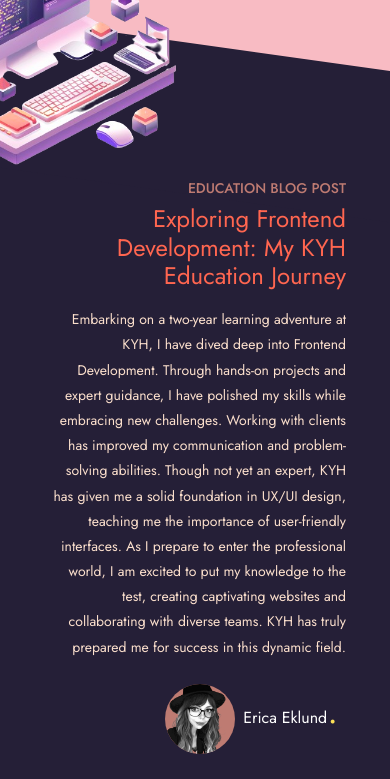
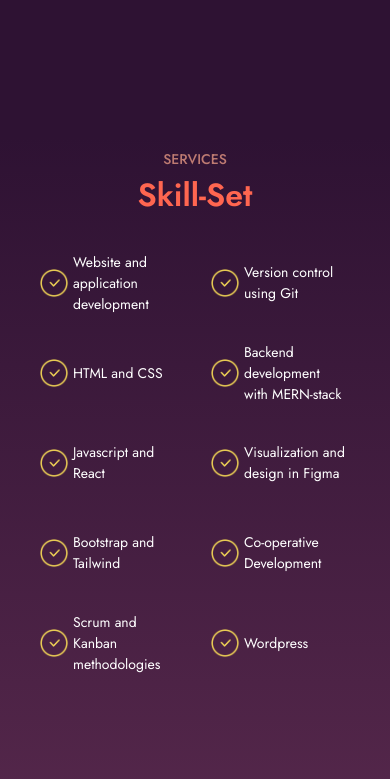
Before and after one commit to Eialist/portfolio, a React (Vite) app: page / in a window 390 px wide. Shown: the part 980-1759 px from the top of the page. Built offline with nearby package versions, Linux system fonts and the light colour scheme.

Commit message:
fixed changes to mobile and desktop

```diff
--- a/src/App.css
+++ b/src/App.css
@@ -163,6 +163,57 @@
   overflow: hidden;
 }
 
+/* Skill-component*/
+
+.skill-bg {
+  background: rgb(46,18,51);
+  background: linear-gradient(180deg, rgba(46,18,51,1) 15%, rgba(90,42,78,1) 95%);
+  color: white;
+  height: 600px;
+  width: 100vw;
+  display: flex;
+  justify-content: center;
+  align-items: center;
+}
+
+.skill-container {
+  padding: 6em;
+}
+
+.skill-text-container {
+  text-align: center;
+}
+
+.skill-list-container {
+  display: flex;
+  justify-content: space-between;
+  padding: 0 6em;
+}
+
+.skill-list-container ul li {
+  list-style: none;
+  padding: 8px 0px;
+  display: flex;
+  align-items: center;
+}
+
+.skill-list-container ul li span {
+  padding: 0 4px;
+}
+
+.skill-sm-title {
+    font-size: 32px;
+    font-weight: 600;
+    color: #B0A922 !important;
+    color: #ff6650 !important;
+    padding-bottom: 16px;
+}
+
+.skill-bg-text {
+  font-size: 14px;
+    color: #BE7B72;
+}
+
 /* Edu-component */
 .edu-bg {
   max-width: 100vw;
@@ -215,7 +266,7 @@
   display: none;
 }
 
-.skill-bg {
+.work-bg {
   max-width: 100vw !important;
   height: 850px;
   background: rgb(46,18,51);
@@ -225,7 +276,7 @@
   overflow: hidden;
 }
 
-.skill-bg .card {
+.work-bg .card {
   width: 300px;
   background-color: transparent;
   display: flex;
@@ -234,12 +285,12 @@
   margin: 72px 0;
 }
 
-.skill-bg .card h4 {
+.work-bg .card h4 {
   color: #fff;
   margin: 32px 0 16px;
 }
 
-.skill-bg .card p {
+.work-bg .card p {
   text-align: center;
   height: 75px;
   color: #FDAF7B;
@@ -247,7 +298,7 @@
   font-weight: 300;
 }
 
-.skill-bg .row {
+.work-bg .row {
   max-width: 1050px;
   margin: 0px auto;
   display: flex;
@@ -274,28 +325,28 @@
   background: linear-gradient(215deg, rgba(255,153,0,1) 15%, rgba(251,223,87,1) 85%);
 }
 
-.skill-btn {
+.work-btn {
   background-color: transparent;
   border: 2px solid #FBDF57;
   padding: 3px 20px;
   color: #fff;
 }
 
-.skill-btn a {
+.work-btn a {
   color: white;
 }
 
-.skill-btn:hover {
+.work-btn:hover {
   background-color: #FBDF57;
   color: #181818;
   scale: 1.2;
 }
 
-.skill-btn a:hover {
+.work-btn a:hover {
   color: #181423;
 }
 
-.skill-circle-icon {
+.work-circle-icon {
   width: 85px;
   height: 85px;
   border-radius: 500px;
@@ -304,21 +355,21 @@
   align-items: center;
 }
 
-.skill-circle-icon img {
+.work-circle-icon img {
   width: 40px;
 }
 
-.skill-text-container {
+.work-text-container {
   text-align: center;
 }
 
-.skill-title {
+.work-title {
   font-size: 32px;
   margin: 0 0 16px;
   color: #FDAF7B
 }
 
-.skill-text {
+.work-text {
   color: #FBDFCC;
   font-size: 14px;
 }
@@ -406,6 +457,30 @@
 
 
 @media only screen and (max-width: 900px) {
+
+  .skill-bg {
+    height: 110vh;
+  }
+
+  .skill-container {
+    padding: 3em;
+    margin-top: -7em;
+  }
+
+  .skill-list-container {
+    padding: 0;
+  }
+
+  .skill-list-container ul {
+    padding: 0;
+    margin: 0;
+  }
+
+  .skill-list-container ul li {
+    height: 90px;
+    font-size: 14px;
+  }
+
   .edu-bg {
     overflow-x: clip;
     position: relative;
@@ -583,20 +658,21 @@
     display: none;
   } */
 
-  .skill-bg .card {
+  .work-bg .card {
     margin: 56px auto;
     /* transform: scale(0.9); */
   }
 
-  .skill-bg .card p{
+  .work-bg .card p{
     height: 100%;
   }
 
-  .skill-bg {
+  .work-bg {
     height: 100%;
     padding-bottom: 32px;
     position: relative;
     overflow: hidden;
+    margin-top: -0.1em;
   }
 
   .contact-form-container {
@@ -606,13 +682,19 @@
 
 @media only screen and (max-width: 600px) {
   .hero-bg{
-    height: 125vh;
+    padding-top: 4em;
+    height: 115vh;
   }
   .hero-img {
     width: 100vw;
     height: 420px;
   }
-
+  .skill-bg {
+    height: 115vh;
+  }
+  .skill-container {
+    padding: 1.5em !important;
+  }
 }
 
 @keyframes slide-down {
--- a/src/components/Navbar.jsx
+++ b/src/components/Navbar.jsx
@@ -50,7 +50,7 @@
                   Portfolio
                 </a>
               </li>
-              <li className="nav-item">
+              {/* <li className="nav-item">
                 <a
                   className="nav-link nav-text"
                   href="#"
@@ -58,7 +58,7 @@
                   disabled>
                   Pricing
                 </a>
-              </li>
+              </li> */}
               <li className="nav-item">
                 <a className="nav-link nav-text" onClick={handleClick}>
                   Contact
--- a/src/components/SkillsetComponent.jsx
+++ b/src/components/SkillsetComponent.jsx
@@ -0,0 +1,66 @@
+import check from "../assets/icons/yellow-check.png";
+
+const SkillsetComponent = () => {
+  return (
+    <div className="skill-bg">
+      <div className="container skill-container">
+        <div className="row skill-text-container">
+          <h3 className="skill-bg-text">SERVICES</h3>
+          <h2 className="skill-sm-title">Skill-Set</h2>
+        </div>
+        <div className=" skill-list-container">
+          <div className="col-sm-5">
+            <ul>
+              <li>
+                <img src={check} width={30} alt="" />
+                <span>Website and application development</span>
+              </li>
+              <li>
+                <img src={check} width={30} alt="" />
+                <span>HTML and CSS</span>
+              </li>
+              <li>
+                <img src={check} width={30} alt="" />
+                <span>Javascript and React</span>
+              </li>
+              <li>
+                <img src={check} width={30} alt="" />
+                <span>Bootstrap and Tailwind</span>
+              </li>
+              <li>
+                <img src={check} width={30} alt="" />
+                <span>Scrum and Kanban methodologies</span>
+              </li>
+            </ul>
+          </div>
+          <div className="col-sm-5">
+            <ul>
+              <li>
+                <img src={check} width={30} alt="" />
+                <span>Version control using Git</span>
+              </li>
+              <li>
+                <img src={check} width={30} alt="" />
+                <span>Backend development with MERN-stack</span>
+              </li>
+              <li>
+                <img src={check} width={30} alt="" />
+                <span>Visualization and design in Figma</span>
+              </li>
+              <li>
+                <img src={check} width={30} alt="" />
+                <span>Co-operative Development</span>
+              </li>
+              <li>
+                <img src={check} width={30} alt="" />
+                <span>Wordpress</span>
+              </li>
+            </ul>
+          </div>
+        </div>
+      </div>
+    </div>
+  );
+};
+
+export default SkillsetComponent;
--- a/src/components/WorkComponent.jsx
+++ b/src/components/WorkComponent.jsx
@@ -8,12 +8,11 @@
 
 const WorkComponent = () => {
   return (
-    <div className="container skill-bg">
+    <div className="container work-bg">
       <div className="diagonal-bg-left"></div>
-      <div className="diagonal-bg-right"></div>
-      <div className="row skill-text-container">
-        <h3 className="skill-title">Work</h3>
-        <p className="skill-text">
+      <div className="row work-text-container">
+        <h3 className="work-title">Work</h3>
+        <p className="work-text">
           I have become proficient in JavaScript, HTML, CSS, Bootstrap, jQuery,
           React, Node.js, Express.js, MongoDB, UX/UI design with Figma, and
           more, including Scrum and Kanban methodologies.
@@ -26,7 +25,7 @@
           data-aos-easing="ease-in-out"
           data-aos-delay="50"
           data-aos-duration="1500">
-          <div className="skill-circle-icon bg-red">
+          <div className="work-circle-icon bg-red">
             <img src={react} alt="" />
           </div>
           <h4>REACT</h4>
@@ -34,7 +33,7 @@
             Movie theater booking application built with React + Vite, backend
             with Node.js and Express.js
           </p>
-          <button className="skill-btn">
+          <button className="work-btn">
             <a href="https://filmvisarna-team4.nodehill.se/" target="_blank">
               Show
             </a>
@@ -46,7 +45,7 @@
           data-aos-easing="ease-in-out"
           data-aos-delay="50"
           data-aos-duration="1500">
-          <div className="skill-circle-icon bg-purple">
+          <div className="work-circle-icon bg-purple">
             <img src={figma} alt="" />
           </div>
           <h4>UX-DESIGN</h4>
@@ -54,7 +53,7 @@
             Different visualizations and design ideas for websites and widgets
             in Figma
           </p>
-          <button className="skill-btn">Show</button>
+          <button className="work-btn">Show</button>
         </div>
         <div
           className="card col-sm col-md"
@@ -62,12 +61,12 @@
           data-aos-easing="ease-in-out"
           data-aos-delay="50"
           data-aos-duration="1500">
-          <div className="skill-circle-icon bg-pink">
+          <div className="work-circle-icon bg-pink">
             <img src={JS} alt="" />
           </div>
           <h4>JAVASCRIPT</h4>
           <p>Memory game built using HTML, CSS and vanilla Javascript</p>
-          <button className="skill-btn">
+          <button className="work-btn">
             <a href="https://eialist.github.io/memory/" target="_blank">
               Show
             </a>
@@ -80,13 +79,16 @@
           data-aos-easing="ease-in-out"
           data-aos-delay="50"
           data-aos-duration="1500">
-          <div className="skill-circle-icon bg-yellow">
+          <div className="work-circle-icon bg-yellow">
             <img src={node} alt="" />
           </div>
-          <h4>REST API</h4>
-          <p>A small MERN rest API. MongoDB, Express.js, React and Node.js</p>
-          <button className="skill-btn">
-            <a href="https://miniapi-rqe5.onrender.com/items" target="_blank">
+          <h4>FULLSTACK</h4>
+          <p>
+            A fullstack application using MERN-stack; MongoDb, Express.js,
+            React.js and Node.js.
+          </p>
+          <button className="work-btn">
+            <a href="https://barnboktipset.onrender.com/" target="_blank">
               Show
             </a>
           </button>
--- a/src/pages/Frontpage.jsx
+++ b/src/pages/Frontpage.jsx
@@ -3,7 +3,8 @@
 import Footer from "../components/Footer";
 import HeroComponent from "../components/HeroComponent";
 import Navbar from "../components/Navbar";
-import SkillsComponent from "../components/WorkComponent";
+import SkillsetComponent from "../components/SkillsetComponent";
+import WorkComponent from "../components/WorkComponent";
 import { useRef } from "react";
 
 const Frontpage = () => {
@@ -23,10 +24,11 @@
         scrollToComponent={scrollToComponent}
         scrollToContactComponent={scrollToContactComponent}
       />
+      <SkillsetComponent />
       <div ref={eduRef}>
         <EducationComponent />
       </div>
-      <SkillsComponent />
+      <WorkComponent />
       <div ref={contactRef}>
         <ContactComponent />
       </div>
```
Also changed, not shown: src/assets/icons/yellow-check.png (added).
